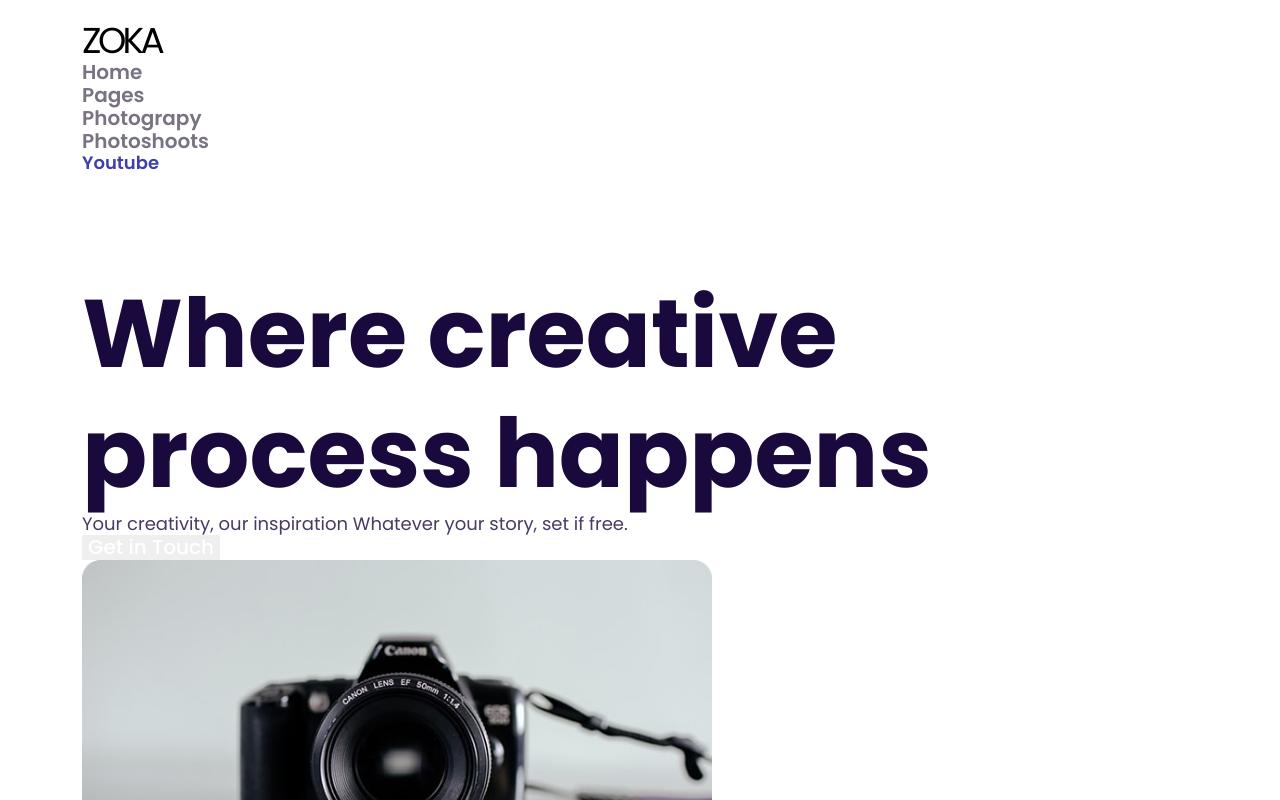
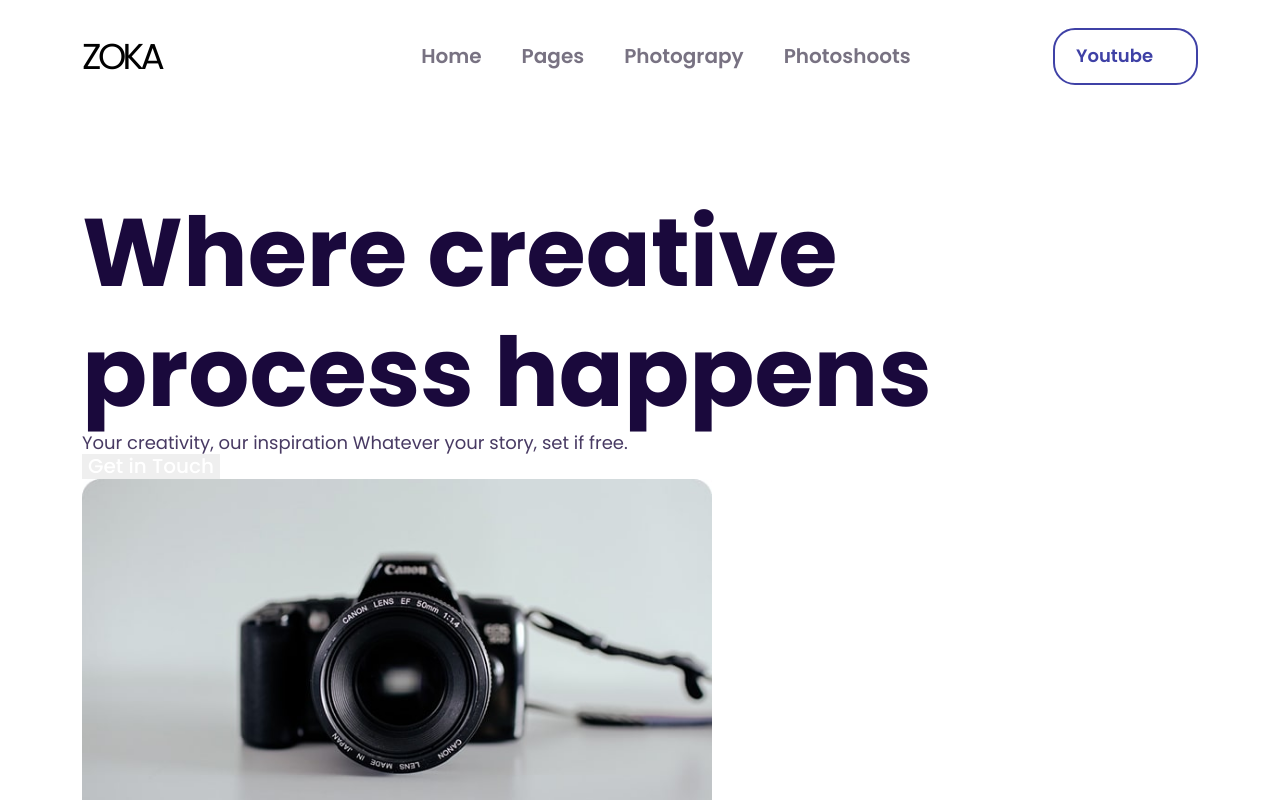
Before and after one commit to mafSida/zoka, a plain HTML site: page index.html in a window 1280 px wide. Shown: the top 800 px of the page. Drawn offline with nearby package versions, Linux system fonts and the light colour scheme.

Commit message:
style: align all header elements with flexbox and enchance interactive states with hover focus and expanded click areas

```diff
--- a/css/styles.css
+++ b/css/styles.css
@@ -21,6 +21,7 @@ a {
   text-decoration: none;
   font-style: normal;
   color: currentColor;
+  display: inline-block;
 }
 
 button {
@@ -85,7 +86,16 @@ h2 {
   padding-top: 20px;
   padding-bottom: 50px;
 }
+
+.header .container {
+  display: flex;
+  align-items: center;
+  justify-content: space-between;
+}
+
 .nav {
+  display: flex;
+  align-items: center;
 }
 .logo {
   text-transform: uppercase;
@@ -94,6 +104,10 @@ h2 {
   color: #000;
 }
 .menu-list {
+  display: flex;
+  align-items: center;
+  margin-left: 260px;
+  column-gap: 40px;
 }
 .menu-item {
 }
@@ -101,11 +115,49 @@ h2 {
   font-weight: 600;
   font-size: 20px;
   color: #787282;
+  padding-top: 25px;
+  padding-bottom: 25px;
 }
+
+.menu-list-link:hover,
+.menu-list-link:focus {
+  color: rgba(26, 9, 60, 0.8);
+}
+
+.menu-list-link:focus {
+  color: #1a093c;
+}
+
 .youtube-link {
   font-weight: 600;
   font-size: 18px;
   color: #3f41a6;
+  border: 2px solid #3f41a6;
+  border-radius: 22px;
+  width: 145px;
+  height: 57px;
+  display: flex;
+  align-items: center;
+  padding-left: 21px;
+  position: relative;
+}
+
+.youtube-link::after {
+  content: '';
+  position: absolute;
+  inset: -11px 0 -12px;
+  background: transparent;
+}
+
+.youtube-link:hover,
+.youtube-link:focus {
+  color: #fff;
+  background-color: #3f41a6;
+}
+
+.youtube-link:active {
+  background-color: #ff0000;
+  border-color: #ff0000;
 }
 
 /* ---------HERO------- */
--- a/index.html
+++ b/index.html
@@ -37,7 +37,10 @@
             </li>
           </ul>
         </nav>
-        <a href="" class="youtube-link">Youtube</a>
+        <a href="" class="youtube-link"
+          >Youtube
+          <svg class="youtube-svg" width="36" height="36"></svg>
+        </a>
       </div>
     </header>
     <!-- HERO SECTION -->
```
